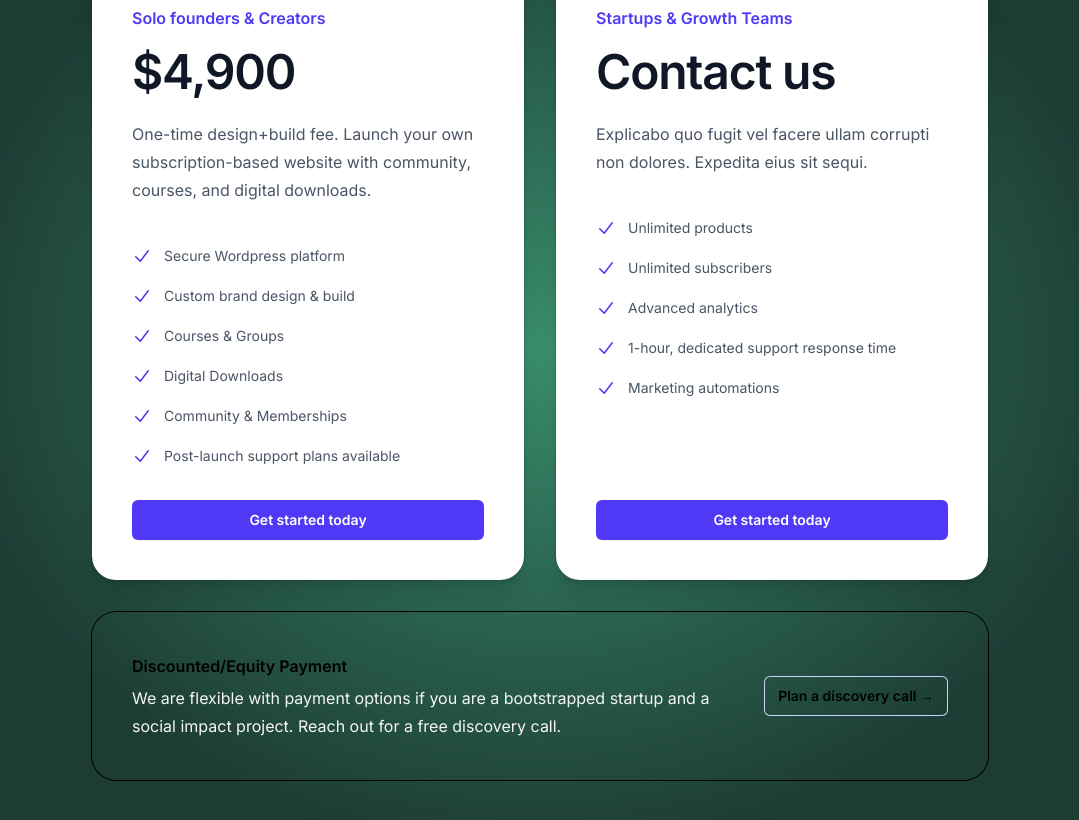
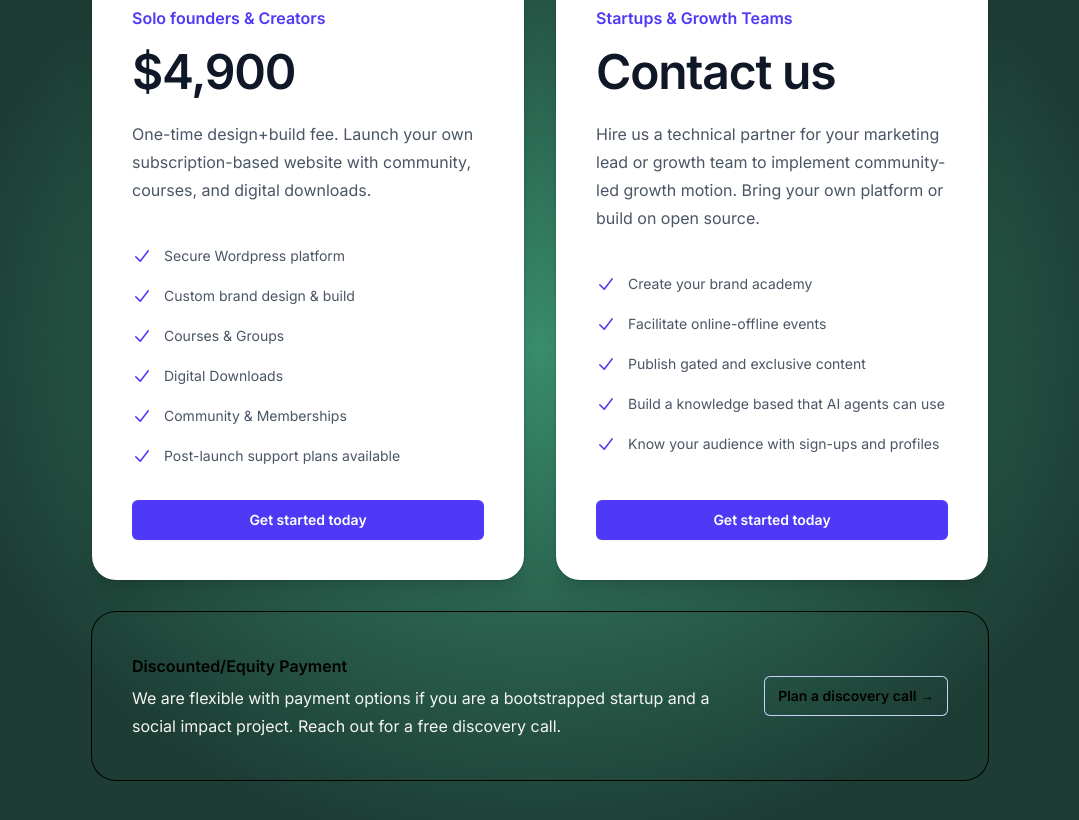
Before and after one commit to growthUx/mgio, a Next.js app: page /platform in a window 1280 px wide. Shown: the part 2020-2840 px from the top of the page, without its empty margins (100-1179 px from the left). Built offline with nearby package versions, Linux system fonts and the light colour scheme.

Commit message:
Update page.jsx

```diff
--- a/src/app/platform/page.jsx
+++ b/src/app/platform/page.jsx
@@ -43,15 +43,15 @@ const tiers = [
   {
     name: 'Startups & Growth Teams',
     id: 'tier-team',
-    href: '#',
+    href: 'mailto:victor@marketgrowth.io',
     price: 'Contact us',
-    description: 'Explicabo quo fugit vel facere ullam corrupti non dolores. Expedita eius sit sequi.',
+    description: 'Hire us a technical partner for your marketing lead or growth team to implement community-led growth motion. Bring your own platform or build on open source.',
     features: [
-      'Unlimited products',
-      'Unlimited subscribers',
-      'Advanced analytics',
-      '1-hour, dedicated support response time',
-      'Marketing automations',
+      'Create your brand academy',
+      'Facilitate online-offline events',
+      'Publish gated and exclusive content',
+      'Build a knowledge based that AI agents can use',
+      'Know your audience with sign-ups and profiles',
     ],
   },
 ]
```
